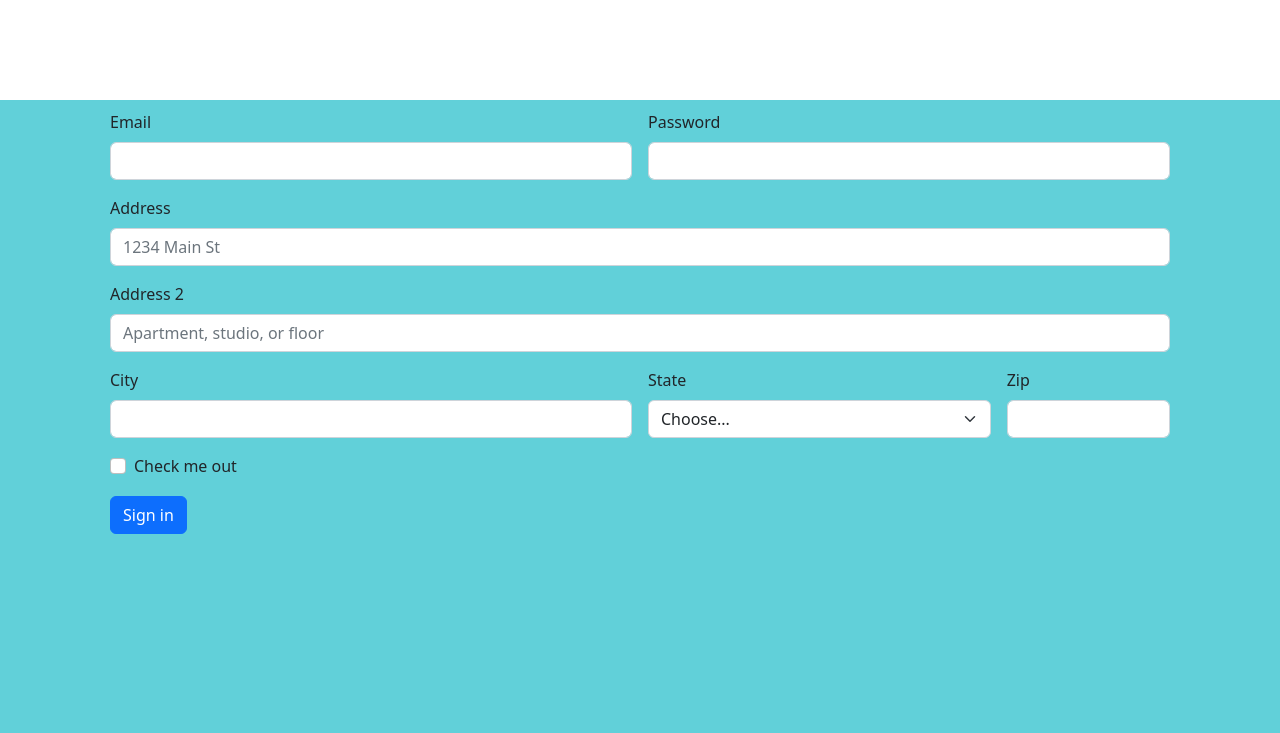
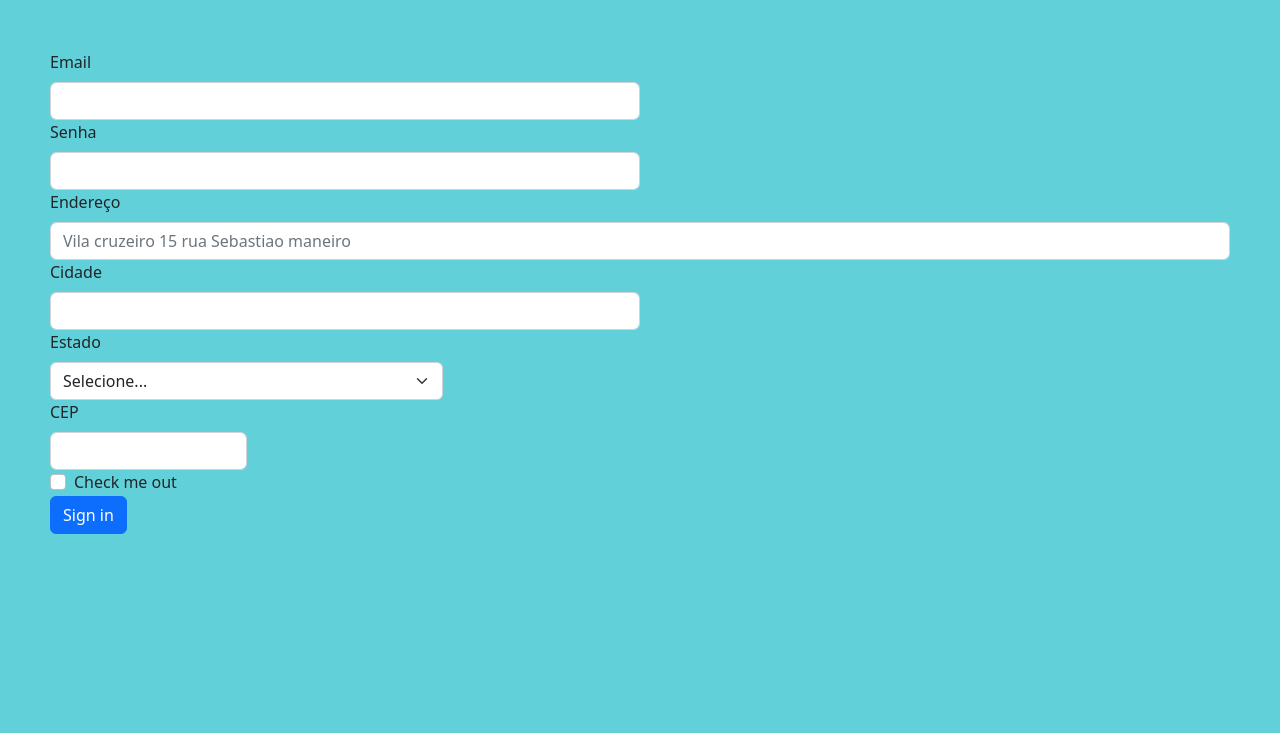
Before and after one commit to guilhermerr99/ProjetoFaculdade, a PHP site: page /cadastro.php in a window 1280 px wide. Shown: the top 733 px of the page. After the commit the page ends 534 px from the top, so only its background shows below. Run offline with PHP 8.4, Linux system fonts and the light colour scheme.

Commit message:
segundo commit

```diff
--- a/ProjetoFaculdade/cadastro.php
+++ b/ProjetoFaculdade/cadastro.php
@@ -11,38 +11,60 @@
 </head>
 
 <body>
-    <div class="cont">
-        <div class="cadastro">
-            <form class="row g-3">
+    <div class="conteiner">
+        <form action="index.php" method="POST">
             <div class="col-md-6">
                 <label for="inputEmail4" class="form-label">Email</label>
                 <input type="email" class="form-control" id="inputEmail4">
             </div>
             <div class="col-md-6">
-                    <label for="inputPassword4" class="form-label">Password</label>
+                <label for="inputPassword4" class="form-label">Senha</label>
                 <input type="password" class="form-control" id="inputPassword4">
             </div>
             <div class="col-12">
-                    <label for="inputAddress" class="form-label">Address</label>
-                    <input type="text" class="form-control" id="inputAddress" placeholder="1234 Main St">
-                </div>
-                <div class="col-12">
-                    <label for="inputAddress2" class="form-label">Address 2</label>
-                    <input type="text" class="form-control" id="inputAddress2" placeholder="Apartment, studio, or floor">
+                <label for="inputAddress" class="form-label">Endereço</label>
+                <input type="text" class="form-control" id="inputAddress" placeholder="Vila cruzeiro 15 rua Sebastiao maneiro">
             </div>
             <div class="col-md-6">
-                    <label for="inputCity" class="form-label">City</label>
+                <label for="inputCity" class="form-label">Cidade</label>
                 <input type="text" class="form-control" id="inputCity">
             </div>
             <div class="col-md-4">
-                    <label for="inputState" class="form-label">State</label>
+                <label for="inputState" class="form-label">Estado</label>
                 <select id="inputState" class="form-select">
-                        <option selected>Choose...</option>
-                        <option>...</option>
+                    <option selected>Selecione...</option>
+                    <option value="AC">Acre</option>
+                    <option value="AL">Alagoas</option>
+                    <option value="AP">Amapá</option>
+                    <option value="AM">Amazonas</option>
+                    <option value="BA">Bahia</option>
+                    <option value="CE">Ceará</option>
+                    <option value="DF">Distrito Federal</option>
+                    <option value="ES">Espírito Santo</option>
+                    <option value="GO">Goiás</option>
+                    <option value="MA">Maranhão</option>
+                    <option value="MT">Mato Grosso</option>
+                    <option value="MS">Mato Grosso do Sul</option>
+                    <option value="MG">Minas Gerais</option>
+                    <option value="PA">Pará</option>
+                    <option value="PB">Paraíba</option>
+                    <option value="PR">Paraná</option>
+                    <option value="PE">Pernambuco</option>
+                    <option value="PI">Piauí</option>
+                    <option value="RJ">Rio de Janeiro</option>
+                    <option value="RN">Rio Grande do Norte</option>
+                    <option value="RS">Rio Grande do Sul</option>
+                    <option value="RO">Rondônia</option>
+                    <option value="RR">Roraima</option>
+                    <option value="SC">Santa Catarina</option>
+                    <option value="SP">São Paulo</option>
+                    <option value="SE">Sergipe</option>
+                    <option value="TO">Tocantins</option>
+                    <option value="EX">Estrangeiro</option>
                 </select>
             </div>
             <div class="col-md-2">
-                    <label for="inputZip" class="form-label">Zip</label>
+                <label for="inputZip" class="form-label">CEP</label>
                 <input type="text" class="form-control" id="inputZip">
             </div>
             <div class="col-12">
--- a/ProjetoFaculdade/css/style.css
+++ b/ProjetoFaculdade/css/style.css
@@ -3,6 +3,7 @@
     height: 100vw;
     background-color: #61d0d9;
 }
+
 .logo{
     text-align: center;
 }
@@ -16,3 +17,9 @@
     margin: 100px;
     padding: 10px;
 }
+.conteiner{
+    width: 100%;
+    height: 100vw;
+    background-color: #61d0d9;
+    padding: 50px;
+}
```
Lines whose indentation alone changed are shown as unchanged.
